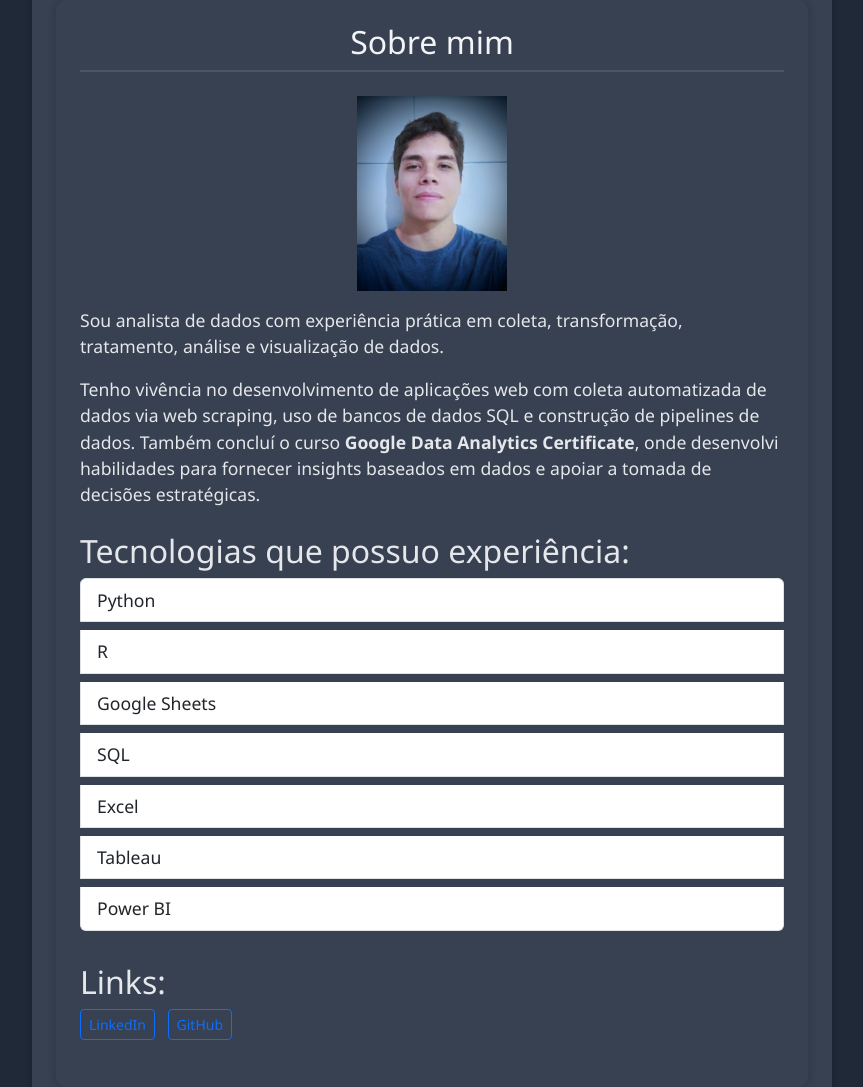
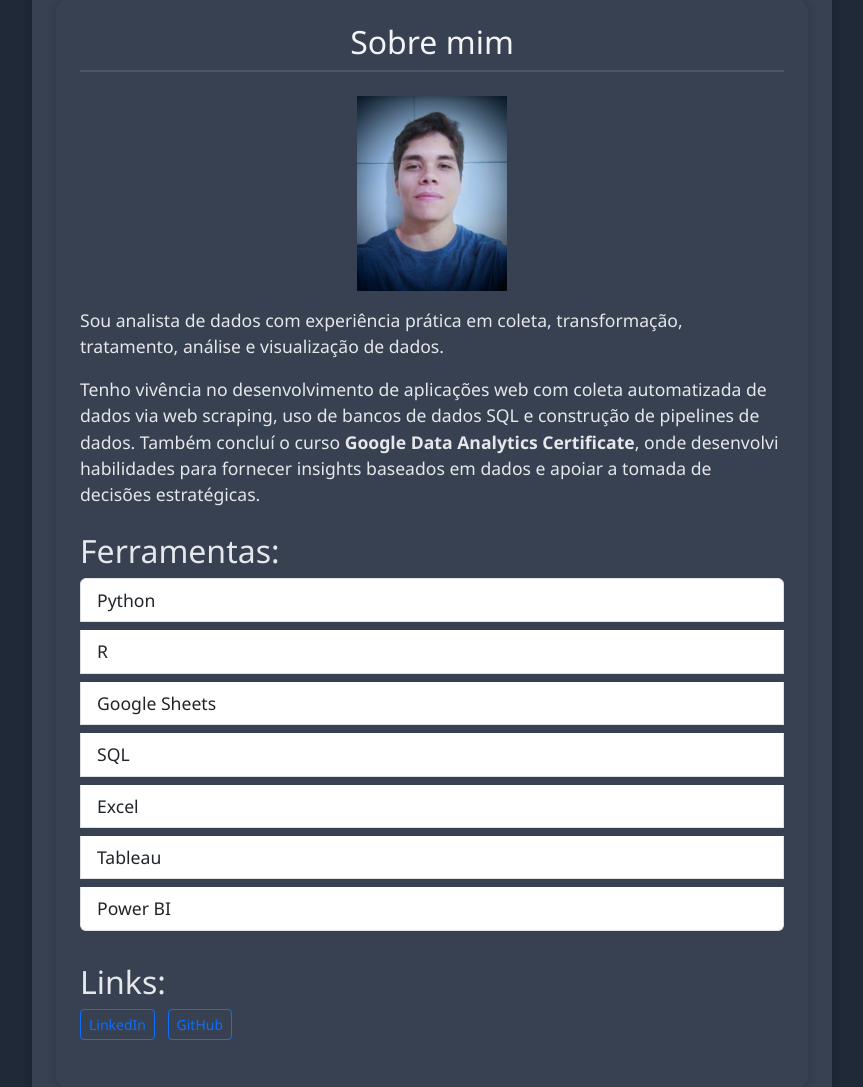
Before and after one commit to alvarojpr/portfolio, a Django app: page / in a window 1280 px wide. Shown: the part 163-1250 px from the top of the page, without its empty margins (208-1071 px from the left). Run offline with Django 5.2, Linux system fonts and the light colour scheme.

Commit message:
Update sobre_mim.html

```diff
--- a/core/templates/core/sobre_mim.html
+++ b/core/templates/core/sobre_mim.html
@@ -19,7 +19,7 @@
     Tenho vivência no desenvolvimento de aplicações web com coleta automatizada de dados via web scraping, uso de bancos de dados SQL e construção de pipelines de dados. Também concluí o curso <strong>Google Data Analytics Certificate</strong>, onde desenvolvi habilidades para fornecer insights baseados em dados e apoiar a tomada de decisões estratégicas.
   </p>
 
-  <h2 class="mt-4">Tecnologias que possuo experiência:</h2>
+  <h2 class="mt-4">Ferramentas:</h2>
   <ul class="list-group mb-4">
     {% for tech in tecnologias %}
       <li class="list-group-item">{{ tech }}</li>
```
